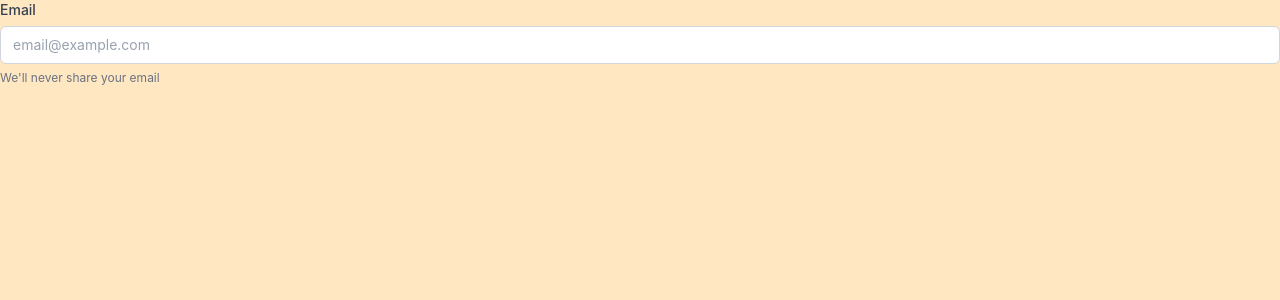
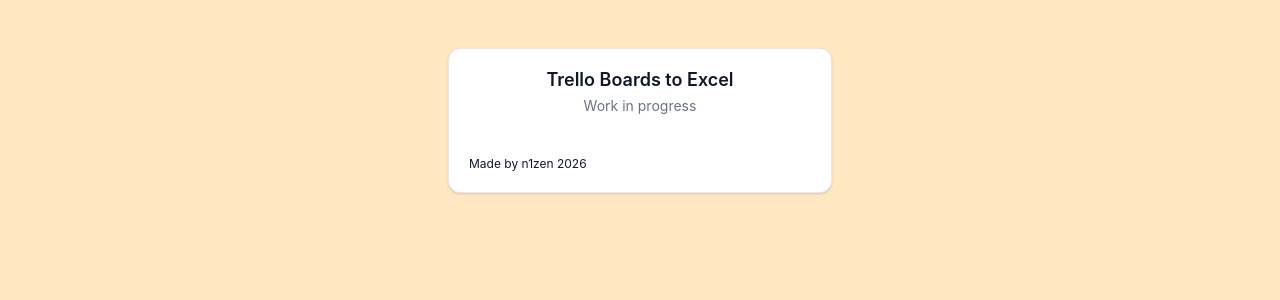
Before and after one commit to n1zen/trello-board-to-excel, a React (Vite) app: page / in a window 1280 px wide. Shown: the top 300 px of the page. Built offline with nearby package versions, Linux system fonts and the light colour scheme.

Commit message:
created Card components and main ui

```diff
--- a/src/App.tsx
+++ b/src/App.tsx
@@ -1,24 +1,34 @@
 import { useState } from 'react';
+
+import {
+  Card,
+  CardHeader,
+  CardTitle,
+  CardDescription,
+  CardContent,
+  CardFooter
+} from './components/Card';
 
 import Input from './components/Input';
 
 function App() {
-  const [email, setEmail] = useState("");
 
   return (
-    <div>
-      <p>{email}</p>
-      <Input
-        label="Email"
-        type="text"
-        placeholder="email@example.com"
-        value={email}
-        onChange={(e) => setEmail(e.target.value)}
-        error={email && !email.includes("@") ? "Invalid email" : undefined}
-        helperText="We'll never share your email"
-      />
-    </div>
-  )
+    <Card className="max-w-sm m-auto mt-12">
+      <CardHeader className="text-center">
+        <CardTitle>Trello Boards to Excel</CardTitle>
+        <CardDescription>Work in progress</CardDescription>
+      </CardHeader>
+
+      <CardContent className="flex flex-row justify-center items-center">
+
+      </CardContent>
+
+      <CardFooter>
+        <p className="text-xs">Made by <a href="louie-izen-torres-portfolio.vercel.app" target="_blank">n1zen</a> 2026</p>
+      </CardFooter>
+    </Card>
+  );
 }
 
 export default App
--- /dev/null
+++ b/src/components/Card.tsx
@@ -0,0 +1,86 @@
+import { forwardRef } from 'react';
+import { cn } from '../lib/utils';
+
+export type CardProps = React.ComponentPropsWithoutRef<"div"> & {
+    hoverable?: boolean;
+};
+
+export const Card = forwardRef<HTMLDivElement, CardProps>(
+    ({ className, hoverable, ...rest }, ref) => (
+        <div
+            ref={ref}
+            className={cn(
+                "rounded-xl border border-gray-200 bg-white text-gray-900 shadow-sm",
+                hoverable && "transition-shadow hover:shadow-md",
+                className
+            )}
+            {...rest}
+        />
+    )
+);
+Card.displayName = "Card";
+
+export type CardHeaderProps = React.ComponentPropsWithoutRef<"div">;
+
+export const CardHeader = forwardRef<HTMLDivElement, CardHeaderProps>(
+    ({ className, ...rest }, ref) => (
+        <div
+            ref={ref}
+            className={cn("flex flex-col gap-1 p-5 pb-0", className)}
+            {...rest}
+        />
+    )
+);
+CardHeader.displayName = "CardHeader";
+
+export type CardTitleProps = React.ComponentPropsWithoutRef<"h3">;
+
+export const CardTitle = forwardRef<HTMLHeadingElement, CardTitleProps>(
+    ({ className, ...rest }, ref) => (
+        <h3
+            ref={ref}
+            className={cn("text-lg font-semibold leading-tight", className)}
+            {...rest}
+        />
+    )
+);
+CardTitle.displayName = "CardTitle";
+
+export type CardDescriptionProps = React.ComponentPropsWithoutRef<"p">;
+
+export const CardDescription = forwardRef<HTMLParagraphElement, CardDescriptionProps>(
+    ({ className, ...rest }, ref) => (
+        <p
+            ref={ref}
+            className={cn("text-sm text-gray-500", className)}
+            {...rest}
+        />
+    )
+);
+CardDescription.displayName = "CardDescription";
+
+export type CardContentProps = React.ComponentPropsWithoutRef<"div">;
+
+export const CardContent = forwardRef<HTMLDivElement, CardContentProps> (
+    ({ className, ...rest }, ref) => (
+        <div
+            ref={ref}
+            className={cn("p-5", className)}
+            {...rest}
+        />
+    )
+);
+CardContent.displayName = "CardContent";
+
+export type CardFooterProps = React.ComponentPropsWithoutRef<"div">;
+
+export const CardFooter = forwardRef<HTMLDivElement, CardFooterProps> (
+    ({ className, ...rest }, ref) => (
+        <div
+            ref={ref}
+            className={cn("flex items-center gap-2 p-5 pt-0", className)}
+            {...rest}
+        />
+    )
+);
+CardFooter.displayName = "CardFooter";
--- a/src/components/Input.tsx
+++ b/src/components/Input.tsx
@@ -1,17 +1,16 @@
 import { forwardRef, useId } from "react";
-import { clsx, type ClassValue } from "clsx";
-import { twMerge } from "tailwind-merge";
 
-const cn = (...inputs: ClassValue[]) => twMerge(clsx(inputs));
+import { cn } from "../lib/utils";
 
 export type InputProps = React.ComponentPropsWithoutRef<"input"> & {
     label?: string;
+    labelClassName?: string;
     error?: string;
     helperText?: string;
 };
 
 const Input = forwardRef<HTMLInputElement, InputProps>(
-    ({ label, error, helperText, className, id, disabled, ...rest }, ref) => {
+    ({ label, labelClassName, error, helperText, className, id, disabled, ...rest }, ref) => {
         const generatedId = useId();
         const inputId = id ?? generatedId;
         const messageId = `${inputId}-message`;
@@ -22,7 +21,10 @@
                 {label && (
                     <label
                         htmlFor={inputId}
-                        className="text-sm font-medium text-gray-700"
+                        className={cn(
+                            "text-sm font-medium text-gray-700",
+                            labelClassName
+                        )}
                     >
                         {label}
                     </label>
--- /dev/null
+++ b/src/lib/utils.ts
@@ -0,0 +1,4 @@
+import { clsx, type ClassValue } from "clsx";
+import { twMerge } from "tailwind-merge";
+
+export const cn = (...inputs: ClassValue[]) => twMerge(clsx(inputs));
```
